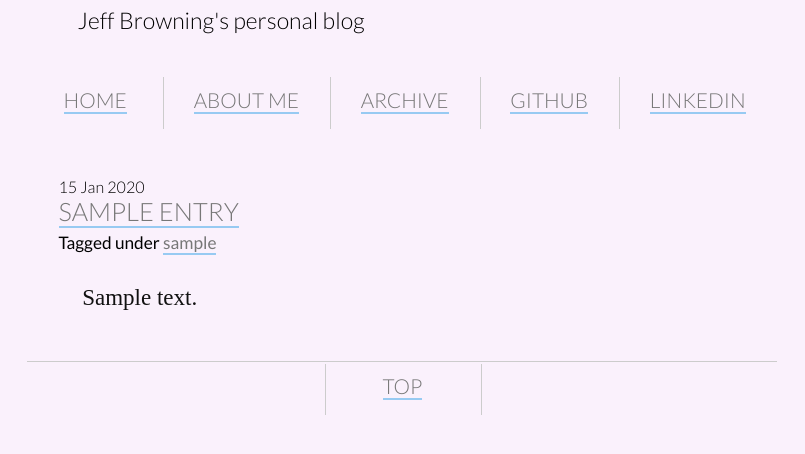
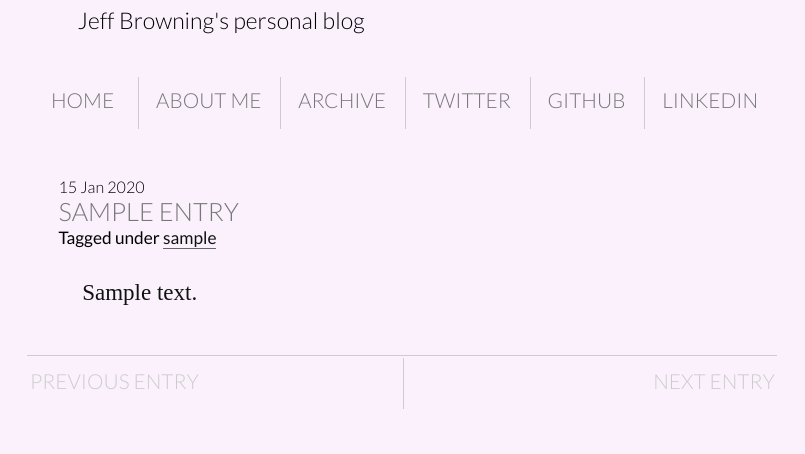
Before and after one commit to jeffreybrowning/blog, a Django app: a page that uses blog/templates/blog/base.html in a window 1280 px wide. Shown: the part 110-564 px from the top of the page, without its empty margins (177-982 px from the left). Run offline with Django 3.2, Linux system fonts and the light colour scheme; tables that the repository leaves empty hold one stand-in row (values such as "Sample post"); parts of the project's set-up code (start-up, migrations or seed data) failed here and were passed over; some libraries are stand-ins or nearby versions.

Commit message:
updated CSS, added next entry and previous entry

```diff
--- a/blog/models.py
+++ b/blog/models.py
@@ -26,6 +26,21 @@ class Entry(models.Model):
     def get_absolute_url(self):
         return reverse("entry_detail", kwargs={"slug": self.slug})
 
+    @property
+    def get_prev(self):
+        next = Entry.objects.filter(id__lt=self.id)
+        if next:
+            return next[0].slug
+        return False
+
+    @property
+    def get_next(self):
+        prev = Entry.objects.filter(id__gt=self.id)
+        length = len(prev)
+        if prev:
+            return prev[length-1].slug
+        return False
+
     def __unicode__(self):
         return self.title
 
--- a/blog/static/blog/style.css
+++ b/blog/static/blog/style.css
@@ -1,4 +1,3 @@
-@import url(http://fonts.googleapis.com/css?family=Open+Sans:400italic,600italic,700italic,400,600,700);
 @import url(http://fonts.googleapis.com/css?family=PT+Serif:400,700,400italic);
 @import url(http://fonts.googleapis.com/css?family=Lato:100,300,400,700,900,100italic,300italic,400italic,700italic,900italic);
 
@@ -19,6 +18,10 @@
 
 body {
 	background-color:#FAF1FC;
+}
+
+em {
+    font-size: 110%;
 }
 
 aside {
@@ -150,11 +153,13 @@ hr {
     font-weight: 300;
 }
 
-#navtable td#left .box-link {
+#navtable td#left {
     padding-right: 1em;
+    padding-top: .5em;
 }
-#navtable td#right .box-link {
+#navtable td#right {
     padding-left: 1em;
+    padding-top: .5em;
 }
 
 #navtable td+td {
@@ -172,7 +177,7 @@ hr {
     font-family: "Lato";
     font-size: 75%;
     margin-bottom: 1.7em;
-    margin-top: -.1em;
+    margin-top: -.4em;
 }
 
 .post {
@@ -187,64 +192,31 @@ hr {
     font-family: "Lato";
 }
 
-.inline-link {
+.endless_more,
+.link,
+.link-body {
     display: inline;
-    margin: 0 0.2em;
-    padding: 3px;
-    padding-top: 1.3px;
-    padding-bottom: 1.3px;
-    background: #C7E4FB;
-    border-radius: 2px;
-    transition: all 0.3s ease-out;
-    /* Font styles */
-    text-decoration: none;
-    font-weight: normal;
-    color: black;
-    text-align: left;
-}
-
-.inline-link:hover {
-    background: #53A7EA
-}
-
-.inline-link:active {
-    background: #C4E1F8
-}
-
-.inline-link:visited {
-    background: #F2BF97
-}
-
-.endless_more,
-.inline-link-2,
-.inline-link-body {
-    display: inline;
-    border-bottom: 2px solid #97CAF2;
     transition: all 0.3s ease-out;
     /* Font styles */
     text-decoration: none;
     color: #777;
 }
 
-.inline-link-body {
-    color: #111;
-}
-
-.inline-link-2:hover,
-.inline-link-body:hover {
+.link:hover {
     color: #ccc;
 }
 
-.inline-link-body:hover {
+.link-body {
+    color: #111;
+    border-bottom: 1.2px solid #666;
+}
+
+.link-body:hover {
     color: #aaa;
 }
 
-.inline-link-2:visited,
-.inline-link-body:visited {
-    border-bottom: 2px solid #FFE598;
-}
-
-.endless_more {
+.link-body:visited {
+    border-bottom: 2px solid #ccc;
 }
 
 .endless_container {
@@ -253,4 +225,5 @@ hr {
     margin-bottom: 40px;
     margin-left: 5%;
     max-width: 700px;
+    font-weight: 300;
 }
--- a/blog/templates/blog/about_me.html
+++ b/blog/templates/blog/about_me.html
@@ -7,10 +7,11 @@
 {% for object in entries %}
 	<article class="post">
 		<section class="date">{{ object.created| date:"d M Y" }}</section>
+		<nav><em>Achtung</em><br>My first post serves as my "About Me"</nav>
 		<h1>{{ object.title }}</h1>
 		<section class="tags">Tagged under
 			{% for tag in object.tags.all %}
-				<a href='{% url "tag_index" tag=tag.slug %}' class='inline-link-2'>{{tag.slug}}</a>
+				<a href='{% url "tag_index" tag=tag.slug %}' class='link'>{{tag.slug}}</a>
 				{% if not forloop.last %}//
 				{% endif%}
 			{% endfor %}
--- a/blog/templates/blog/archive.html
+++ b/blog/templates/blog/archive.html
@@ -5,10 +5,10 @@
 {% for object in entries %}
 	<article class="post">
 		<section class="date">{{ object.created| date:"d M Y" }}</section>
-		<h1><a href="{% url 'entry_detail' slug=object.slug %}" class="inline-link-2">{{ object.title }}</a></h1>
+		<h1><a href="{% url 'entry_detail' slug=object.slug %}" class="link">{{ object.title }}</a></h1>
 		<section class="tags">Tagged under
 			{% for tag in object.tags.all %}
-				<a href='{% url "tag_index" tag=tag.slug %}' class='inline-link-2'>{{tag.slug}}</a>
+				<a href='{% url "tag_index" tag=tag.slug %}' class='link-body'>{{tag.slug}}</a>
 				{% if not forloop.last %}//
 				{% endif%}
 			{% endfor %}
--- a/blog/templates/blog/base.html
+++ b/blog/templates/blog/base.html
@@ -12,11 +12,12 @@
 	<table id="navtable" style="border-top: 0px;">
 		<tbody>
 			<tr>
-				<td id="center"><a href="{% url 'index' %}" class="inline-link-2">Home</a></td>
-				<td id="center"><a href="{% url 'about_me' %}" class="inline-link-2">About&nbsp;Me</a></td>
-				<td id="center"><a href="{% url 'archive' %}" class="inline-link-2">Archive</a></td>
-				<td id="center"><a href="https://github.com/jeffreybrowning" class="inline-link-2">Github</td>
-				<td id="center"><a href="http://www.linkedin.com/pub/jeffrey-browning/49/636/a30/" class="inline-link-2">Linkedin</td>
+				<td id="center"><a href="{% url 'index' %}" class="link">Home</a></td>
+				<td id="center"><a href="{% url 'about_me' %}" class="link">About&nbsp;Me</a></td>
+				<td id="center"><a href="{% url 'archive' %}" class="link">Archive</a></td>
+				<td id="center"><a href="https://twitter.com/Art_to_Code" class="link">Twitter</a></td>
+				<td id="center"><a href="https://github.com/jeffreybrowning" class="link">Github</td>
+				<td id="center"><a href="http://www.linkedin.com/pub/jeffrey-browning/49/636/a30/" class="link">Linkedin</td>
 			</tr>
 	</table>
 	<section id="blog-content">
@@ -30,9 +31,8 @@
 			<table id="navtable">
 				<tbody>
 					<tr>
-						<td id="left" style="width:38%;text-align:left">
-						<td id="center" style="width:20%"><a class="inline-link-2" href="{% url "index" %}">top</a></td>
-						<td id="right" style="width:38%;text-align:right"></td>
+						<td id="left" style="width:38%;text-align:left;color:#ccc;">Previous Entry</td>
+						<td id="right" style="width:38%;text-align:right;color:#ccc;">Next Entry</td>
 					</tr>
 				</tbody>
 			</table>
--- a/blog/templates/blog/entry.html
+++ b/blog/templates/blog/entry.html
@@ -5,10 +5,10 @@
 {% block content %}
 	<article class="post">
 		<section class="date">{{ object.created| date:"d M Y" }}</section>
-		<h1><a href="{% url 'entry_detail' slug=object.slug %}" class="inline-link-2">{{ object.title }}</a></h1>
+		<h1><a href="{% url 'entry_detail' slug=object.slug %}" class="link">{{ object.title }}</a></h1>
 		<section class="tags">Tagged under
 			{% for tag in object.tags.all %}
-				<a href='{% url "tag_index" tag=tag.slug %}' class='inline-link-2'>{{tag.slug}}</a>
+				<a href='{% url "tag_index" tag=tag.slug %}' class='link-body'>{{tag.slug}}</a>
 				{% if not forloop.last %}//
 				{% endif%}
 			{% endfor %}
@@ -17,4 +17,25 @@
 	</article>
 {% endblock %}
 
-<!-- p text size is 22px-->
+{% block navtable %}
+  <div id="bottom-nav">
+	<table id="navtable">
+		<tbody>
+			<tr>
+				{% if object.get_prev != False %}
+					<td id="left" style="width:38%;text-align:left"><a class='link' href="{% url 'entry_detail' slug=object.get_prev %}">Previous Entry</a></td>
+				{% else %}
+					<td id="left" style="width:38%;text-align:left;color:#ccc;">Previous Entry</td>
+				{% endif %}
+
+				{% if object.get_next != False %}
+					<td id="right" style="width:38%;text-align:right"><a class='link' href="{% url 'entry_detail' slug=object.get_next %}">Next Entry</a></td>
+				{% else %}
+					<td id="right" style="width:38%;text-align:right;color:#ccc;">Next Entry</td>
+				{% endif %}
+			</tr>
+		</tbody>
+	</table>
+</div>
+
+{% endblock %}
--- a/blog/templates/blog/paginated.html
+++ b/blog/templates/blog/paginated.html
@@ -6,10 +6,10 @@
 {% for object in entries %}
 	<article class="post">
 		<section class="date">{{ object.created| date:"d M Y" }}</section>
-		<h1><a href="{% url 'entry_detail' slug=object.slug %}" class="inline-link-2">{{ object.title }}</a></h1>
+		<h1><a href="{% url 'entry_detail' slug=object.slug %}" class="link">{{ object.title }}</a></h1>
 		<section class="tags">Tagged under
 			{% for tag in object.tags.all %}
-				<a href='{% url "tag_index" tag=tag.slug %}' class='inline-link-2'>{{tag.slug}}</a>
+				<a href='{% url "tag_index" tag=tag.slug %}' class='link-body'>{{tag.slug}}</a>
 				{% if not forloop.last %}//
 				{% endif%}
 			{% endfor %}
--- a/blog/templates/blog/tag.html
+++ b/blog/templates/blog/tag.html
@@ -8,10 +8,10 @@
 {% for object in entries %}
 	<article class="post">
 	<section class="date">{{ object.created| date:"d M Y" }}</section>
-	<h1><a href="{% url 'entry_detail' slug=object.slug %}" class="inline-link-2">{{ object.title }}</a></h1>
+	<h1><a href="{% url 'entry_detail' slug=object.slug %}" class="link">{{ object.title }}</a></h1>
 	<section class="tags">Tagged under
 		{% for tag in object.tags.all %}
-			<a href='{% url "tag_index" tag=tag.slug %}' class='inline-link-2'>{{tag.slug}}</a>
+			<a href='{% url "tag_index" tag=tag.slug %}' class='link'>{{tag.slug}}</a>
 			{% if not forloop.last %}//
 			{% endif%}
 		{% endfor %}
```
Also changed, not shown: blog/templates/blog/index.html (line endings or trailing spaces), blog/views.py (line endings or trailing spaces).
